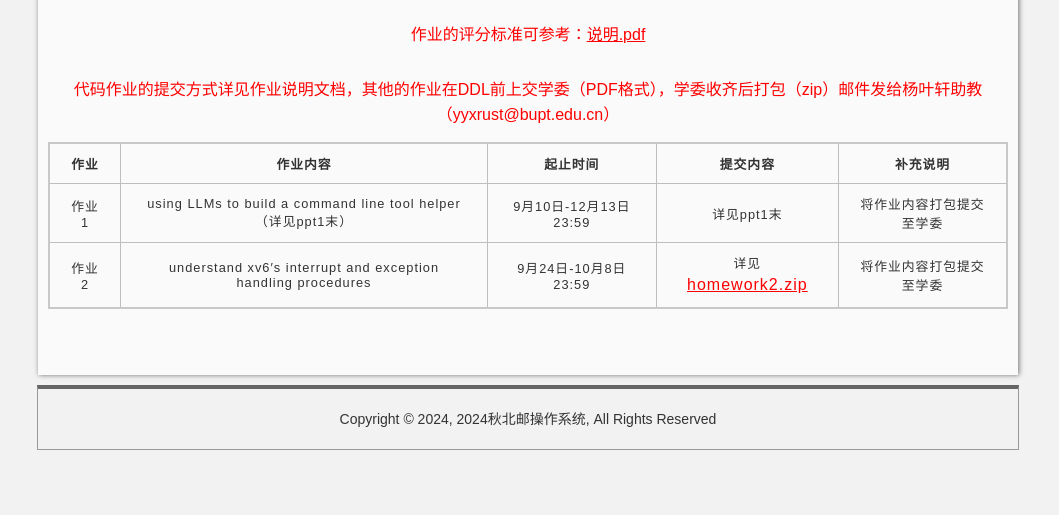
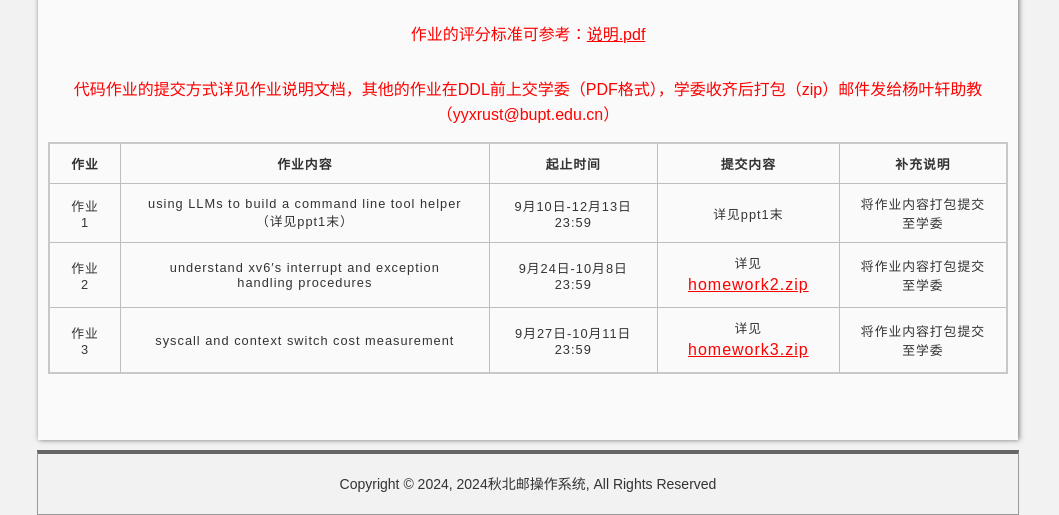
Before and after one commit to BuptOs/BuptOs.github.io, a plain HTML site: page homework.html in a window 1280 px wide. Shown: the part 554-1069 px from the top of the page, without its empty margins (112-1171 px from the left). Before the commit the page ends 1004 px from the top, so only its background shows below. Drawn offline with Linux system fonts and the light colour scheme.

Commit message:
add homework3
Signed-off-by: JiajunDu <wonderboy512@163.com>

```diff
--- a/homework.html
+++ b/homework.html
@@ -106,6 +106,13 @@
                             <td>详见<a href="./homework/homework2.zip" style="color: #FF0000;">homework2.zip</a></td>
                             <td>将作业内容打包提交至学委</td>
                         </tr>
+                        <tr>
+                            <td>作业3</td>
+                            <td>syscall and context switch cost measurement</td>
+                            <td>9月27日-10月11日 23:59</td>
+                            <td>详见<a href="./homework/homework3.zip" style="color: #FF0000;">homework3.zip</a></td>
+                            <td>将作业内容打包提交至学委</td>
+                        </tr>
                     </table>
                     <br><br><br><br>
                 </div>
```
Also changed, not shown: 1 other file.
